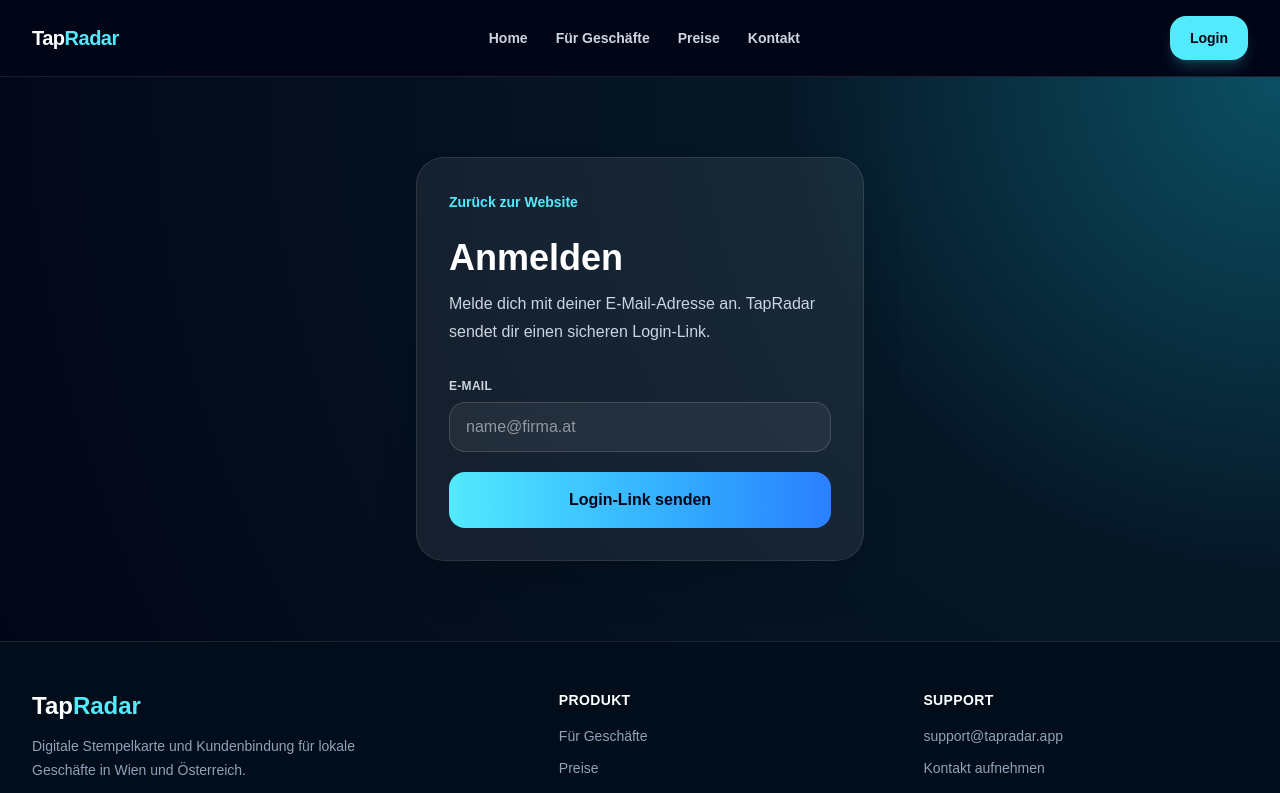
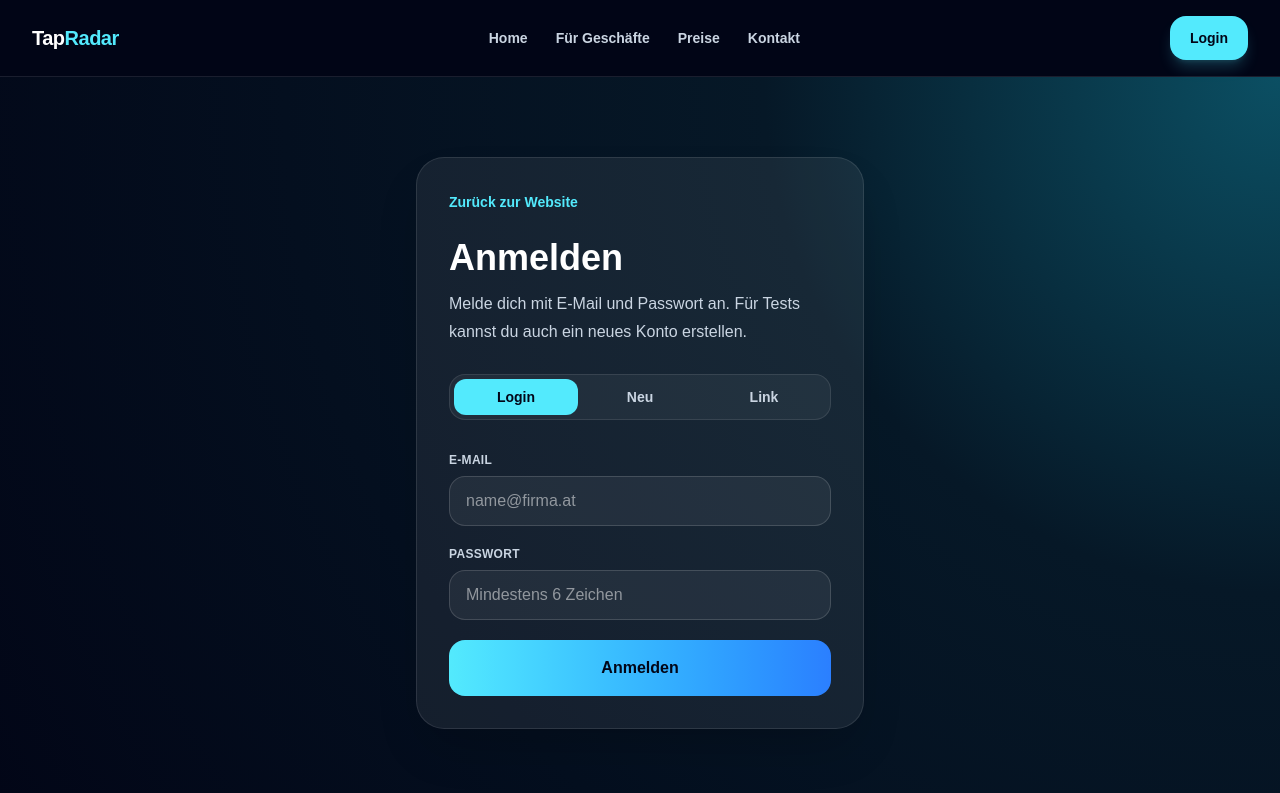
Before and after one commit to G2Next/tapradar-website, a Next.js app: page /login in a window 1280 px wide. Shown: the top 793 px of the page. Built offline with nearby package versions, Linux system fonts and the light colour scheme; no server answers.

Commit message:
Add password login option

```diff
--- a/src/app/login/page.tsx
+++ b/src/app/login/page.tsx
@@ -6,7 +6,9 @@
 
 export default function LoginPage() {
   const [email, setEmail] = useState("");
+  const [password, setPassword] = useState("");
   const [message, setMessage] = useState("");
+  const [mode, setMode] = useState<"signin" | "signup" | "magic">("signin");
   const [isLoading, setIsLoading] = useState(false);
 
   async function handleSubmit(event: React.FormEvent<HTMLFormElement>) {
@@ -16,11 +18,25 @@
 
     try {
       const supabase = createClient();
-      const { error } = await supabase.auth.signInWithOtp({
+      const { error } =
+        mode === "magic"
+          ? await supabase.auth.signInWithOtp({
               email,
               options: {
                 emailRedirectTo: `${window.location.origin}/auth/callback?next=/dashboard`,
               },
+            })
+          : mode === "signup"
+            ? await supabase.auth.signUp({
+                email,
+                password,
+                options: {
+                  emailRedirectTo: `${window.location.origin}/auth/callback?next=/dashboard`,
+                },
+              })
+            : await supabase.auth.signInWithPassword({
+                email,
+                password,
               });
 
       if (error) {
@@ -28,7 +44,17 @@
         return;
       }
 
+      if (mode === "magic") {
         setMessage("Login-Link wurde gesendet. Bitte prüfe dein E-Mail-Postfach.");
+        return;
+      }
+
+      if (mode === "signup") {
+        setMessage("Konto wurde erstellt. Falls Supabase eine Bestätigung verlangt, prüfe bitte dein E-Mail-Postfach.");
+        return;
+      }
+
+      window.location.href = "/dashboard";
     } catch {
       setMessage("Supabase ist noch nicht verbunden. Bitte trage zuerst die Umgebungsvariablen ein.");
     } finally {
@@ -44,8 +70,29 @@
         </Link>
         <h1 className="mt-6 text-4xl font-black tracking-normal">Anmelden</h1>
         <p className="mt-3 leading-7 text-slate-300">
-          Melde dich mit deiner E-Mail-Adresse an. TapRadar sendet dir einen sicheren Login-Link.
+          Melde dich mit E-Mail und Passwort an. Für Tests kannst du auch ein neues Konto erstellen.
         </p>
+        <div className="mt-7 grid grid-cols-3 rounded-2xl border border-white/10 bg-white/[0.05] p-1 text-sm font-black">
+          {[
+            ["signin", "Login"],
+            ["signup", "Neu"],
+            ["magic", "Link"],
+          ].map(([value, label]) => (
+            <button
+              key={value}
+              type="button"
+              onClick={() => {
+                setMode(value as "signin" | "signup" | "magic");
+                setMessage("");
+              }}
+              className={`rounded-xl px-3 py-2 transition ${
+                mode === value ? "bg-cyan-300 text-slate-950" : "text-slate-300 hover:text-white"
+              }`}
+            >
+              {label}
+            </button>
+          ))}
+        </div>
         <form className="mt-8 grid gap-5" onSubmit={handleSubmit}>
           <label className="grid gap-2 text-xs font-black uppercase tracking-wide text-slate-300">
             E-Mail
@@ -58,11 +105,31 @@
               placeholder="name@firma.at"
             />
           </label>
+          {mode !== "magic" ? (
+            <label className="grid gap-2 text-xs font-black uppercase tracking-wide text-slate-300">
+              Passwort
+              <input
+                type="password"
+                required
+                minLength={6}
+                value={password}
+                onChange={(event) => setPassword(event.target.value)}
+                className="rounded-2xl border border-white/15 bg-white/[0.06] px-4 py-3 text-base font-normal normal-case tracking-normal text-white outline-none focus:border-cyan-300"
+                placeholder="Mindestens 6 Zeichen"
+              />
+            </label>
+          ) : null}
           <button
             disabled={isLoading}
             className="rounded-2xl bg-gradient-to-r from-cyan-300 to-blue-500 px-5 py-4 font-black text-slate-950 disabled:cursor-not-allowed disabled:opacity-60"
           >
-            {isLoading ? "Senden..." : "Login-Link senden"}
+            {isLoading
+              ? "Bitte warten..."
+              : mode === "magic"
+                ? "Login-Link senden"
+                : mode === "signup"
+                  ? "Konto erstellen"
+                  : "Anmelden"}
           </button>
         </form>
         {message ? <p className="mt-5 rounded-2xl border border-white/10 bg-white/[0.06] p-4 text-sm leading-6 text-slate-200">{message}</p> : null}
```
Lines whose indentation alone changed are shown as unchanged.
